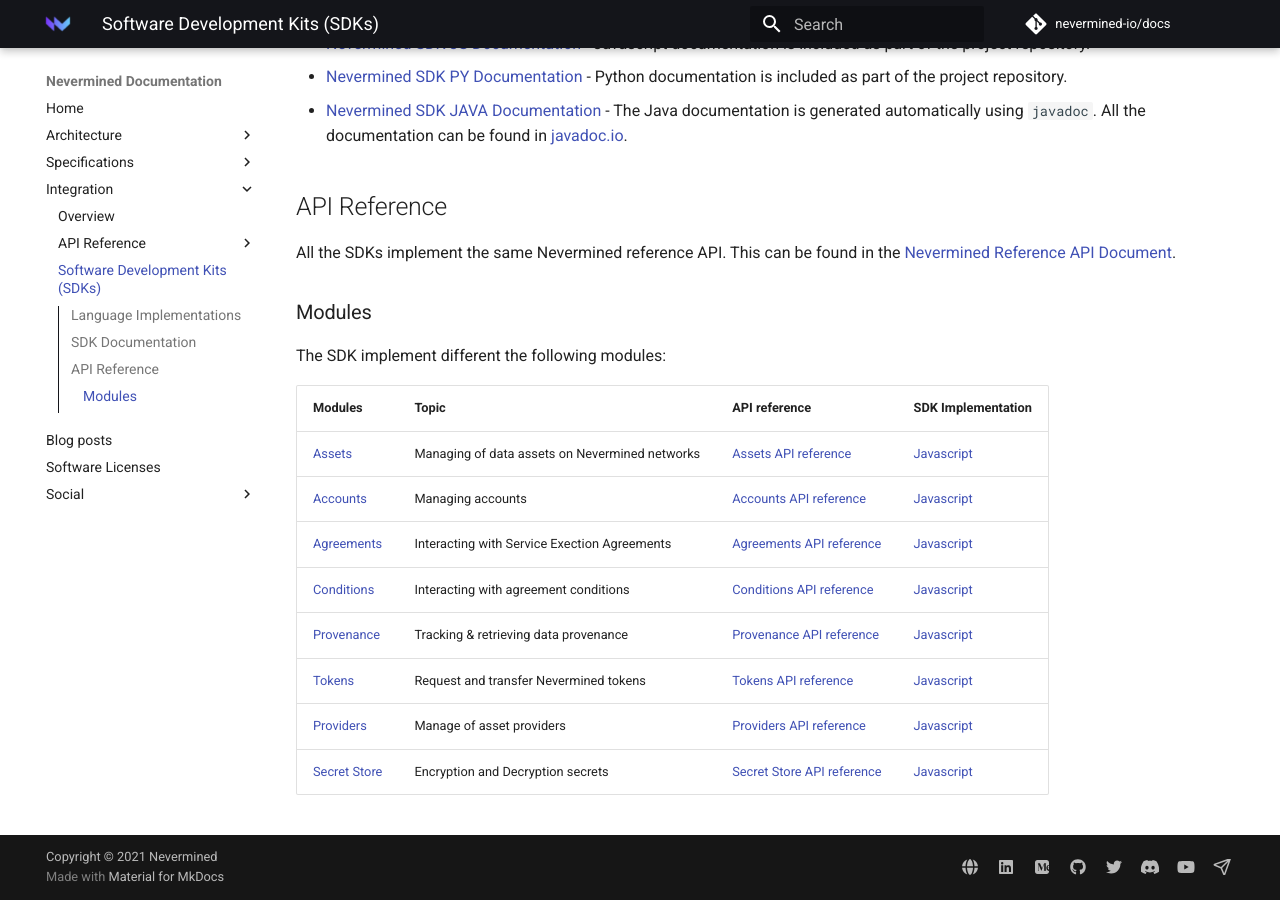
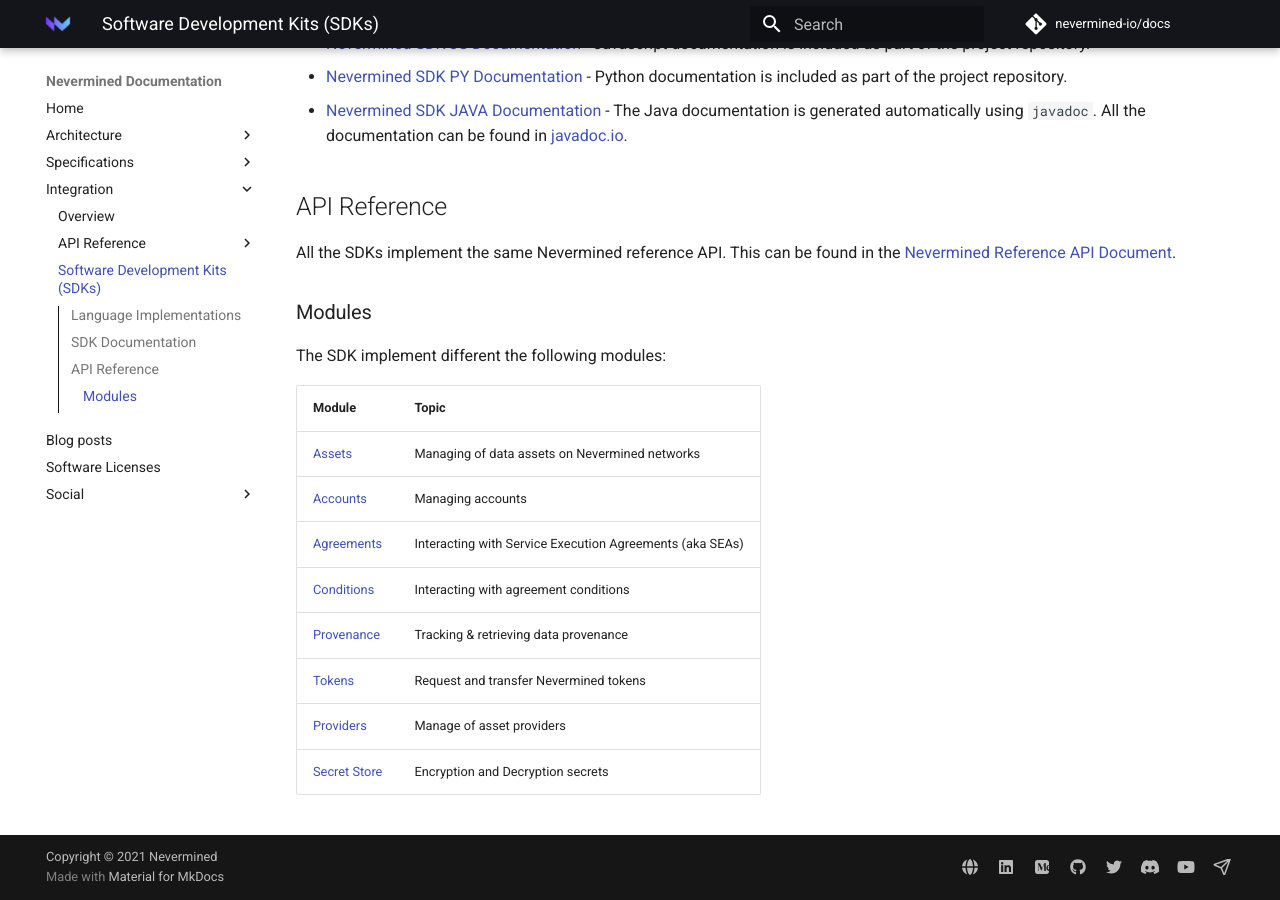
Before and after one commit to nevermined-io/docs-legacy, an MkDocs documentation site: the page built from docs/api/SDK.md, in a window 1280 px wide and 900 px high, scrolled down 795 px. Built offline with MkDocs 1.6.1 and Material for MkDocs 9.7.7, drawn with Linux system fonts in a browser that asks for light colours; comment, search, counter and statistics services are not loaded.

Commit message:
fixing links

```diff
--- a/docs/api/SDK.md
+++ b/docs/api/SDK.md
@@ -36,13 +36,13 @@ All the SDKs implement the same Nevermined reference API. This can be found in t
 
 The SDK implement different the following modules:
 
-Modules       | Topic             | API reference         | SDK Implementation
---------------|-------------------|-----------------------|---------------------------
-[Assets](../api/reference/Assets.md)        | Managing of data assets on Nevermined networks | [Assets API reference](../api/reference/api-reference-latest.md#) | [Javascript]() | [Python]() | [Java]()
-[Accounts](../api/reference/Accounts.md)        | Managing accounts | [Accounts API reference](../api/reference/api-reference-latest.md#) | [Javascript]() | [Python]() | [Java]()
-[Agreements](../api/reference/Agreements.md)        | Interacting with Service Exection Agreements | [Agreements API reference](../api/reference/api-reference-latest.md#) | [Javascript]() | [Python]() | [Java]()
-[Conditions](../api/reference/Conditions.md)        | Interacting with agreement conditions | [Conditions API reference](../api/reference/api-reference-latest.md#) | [Javascript]() | [Python]() | [Java]()
-[Provenance](../api/reference/Provenance.md)        | Tracking & retrieving data provenance | [Provenance API reference](../api/reference/api-reference-latest.md#) | [Javascript]() | [Python]() | [Java]()
-[Tokens](../api/reference/Tokens.md)        |Request and transfer Nevermined tokens | [Tokens API reference](../api/reference/api-reference-latest.md#) | [Javascript]() | [Python]() | [Java]()
-[Providers](../api/reference/Providers.md)        | Manage of asset providers | [Providers API reference](../api/reference/api-reference-latest.md#) | [Javascript]() | [Python]() | [Java]()
-[Secret Store](../api/reference/Secret-Store.md)        | Encryption and Decryption secrets | [Secret Store API reference](../api/reference/api-reference-latest.md#) | [Javascript]() | [Python]() | [Java]()
+Module       | Topic
+--------------|-------------------
+[Assets](../api/reference/Assets.md)        | Managing of data assets on Nevermined networks
+[Accounts](../api/reference/Accounts.md)        | Managing accounts
+[Agreements](../api/reference/Agreements.md)        | Interacting with Service Execution Agreements (aka SEAs)
+[Conditions](../api/reference/Conditions.md)        | Interacting with agreement conditions
+[Provenance](../api/reference/Provenance.md)        | Tracking & retrieving data provenance
+[Tokens](../api/reference/Tokens.md)        |Request and transfer Nevermined tokens
+[Providers](../api/reference/Providers.md)        | Manage of asset providers
+[Secret Store](../api/reference/Secret-Store.md)        | Encryption and Decryption secrets
```
Also changed, not shown: docs/api/reference/api-reference-latest.md (+0 -16 lines).
